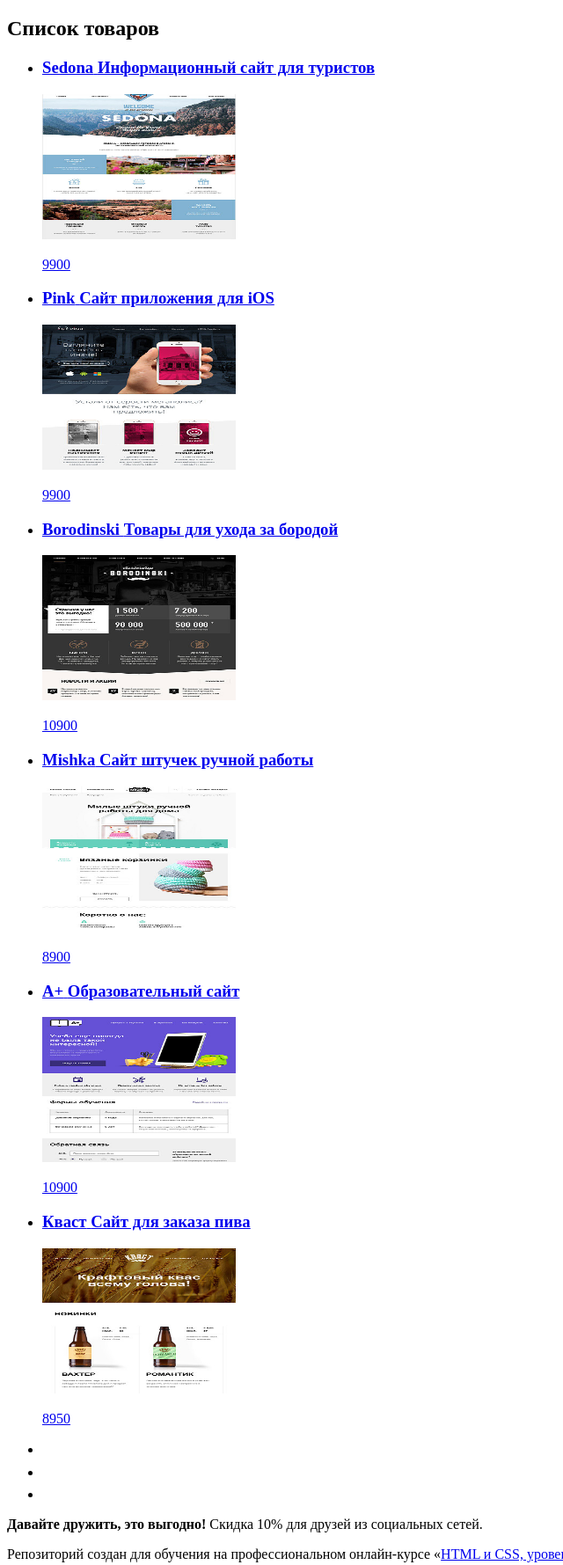
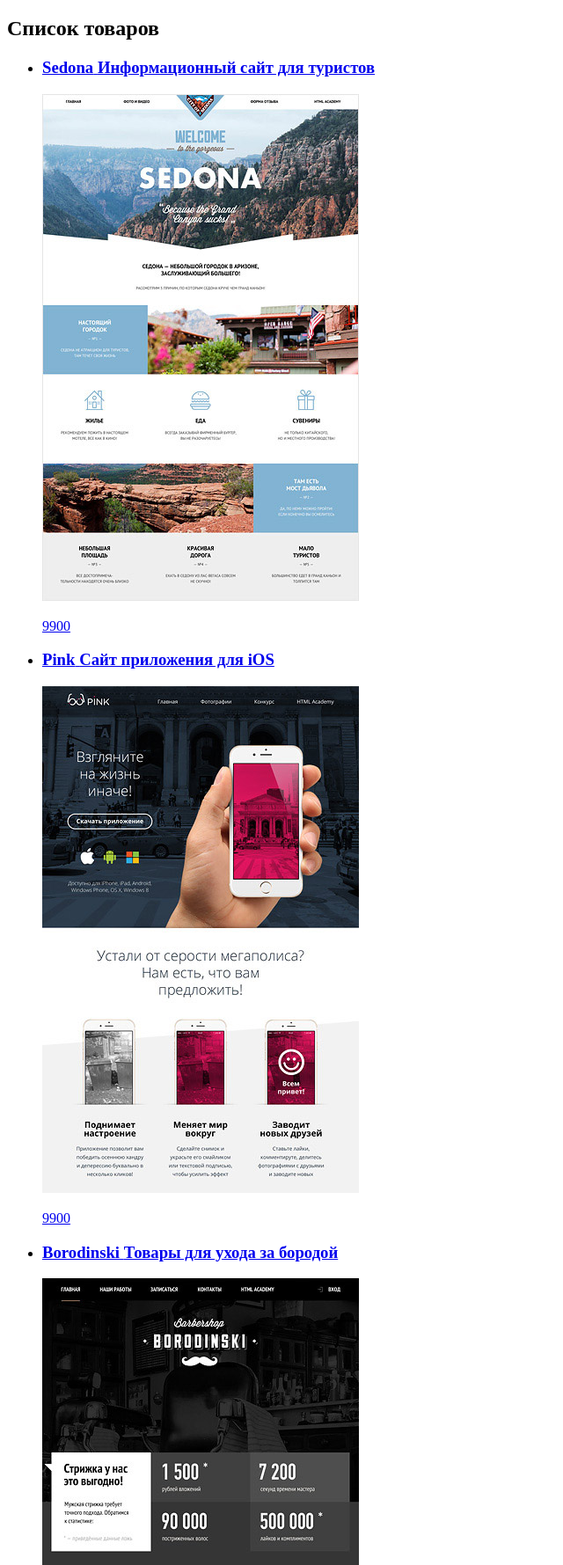
Before and after one commit to verolya/558281-nerds-25, a plain HTML site: page catalog.html in a window 1280 px wide. Shown: the part 295-2074 px from the top of the page at 88% size, without its empty margins (0-640 px from the left). Drawn offline with Linux system fonts and the light colour scheme.

Commit message:
Исправления по изображениям

```diff
--- a/catalog.html
+++ b/catalog.html
@@ -33,7 +33,7 @@
               	</h3>
               		 <p>
               		 	<a href="catalog-item.html">
-                        <img src="img/sedona.jpg" width="220" height="165" alt="Cайт Sedona">
+                        <img src="img/sedona.jpg" width="360" height="576" alt="Cайт Sedona">
                         </a>
                      </p>
                      <p class="catalog-item-price">
@@ -52,7 +52,7 @@
               	</h3>
               		 <p>
               		 	<a href="catalog-item.html">
-                        <img src="img/pink.jpg" width="220" height="165" alt="Cайта Pink">
+                        <img src="img/pink-1.jpg" width="360" height="576" alt="Cайта Pink">
                         </a>
                      </p>
                      <p class="catalog-item-price">
@@ -71,7 +71,7 @@
               	</h3>
               		 <p>
               		 	<a href="catalog-item.html">
-                        <img src="img/barbershop.jpg" width="220" height="165" alt="Cайта Borodinski">
+                        <img src="img/barbershop.jpg" width="360" height="576" alt="Cайта Borodinski">
                         </a>
                      </p>
                      <p class="catalog-item-price">
@@ -90,7 +90,7 @@
               	</h3>
               		 <p>
               		 	<a href="catalog-item.html">
-                        <img src="img/mishka.jpg" width="220" height="165" alt="Cайта Mishka">
+                        <img src="img/mishka.jpg" width="360" height="576" alt="Cайта Mishka">
                         </a>
                      </p>
                      <p class="catalog-item-price">
@@ -109,7 +109,7 @@
               	</h3>
               		 <p>
               		 	<a href="catalog-item.html">
-                        <img src="img/aplus.jpg" width="220" height="165" alt="Cайта A+">
+                        <img src="img/aplus.jpg" width="360" height="576" alt="Cайта A+">
                         </a>
                      </p>
                      <p class="catalog-item-price">
@@ -126,7 +126,7 @@
               	</h3>
               		 <p>
               		 	<a href="catalog-item.html">
-                        <img src="img/kvast.jpg" width="220" height="165" alt="Cайта Кваст">
+                        <img src="img/kvast.jpg" width="360" height="576" alt="Cайта Кваст">
                         </a>
                      </p>
                      <p class="catalog-item-price">
@@ -140,9 +140,9 @@
     </main>
          <footer class="main-footer">
            <ul class="footer-social">
-           	    <li><a class="social-button" href="#"><img src="img/vk-icon.jpg"></a></li>
-                <li><a class="social-button" href="#"><img src="img/fb.jpg"></a></li>
-                <li><a class="social-button" href="#"><img src="img/insta.jpg"></a></li>
+           	    <li><a class="social-button" href="#"><img src="img/vk-icon.svg"></a></li>
+                <li><a class="social-button" href="#"><img src="img/fb-icon.svg"></a></li>
+                <li><a class="social-button" href="#"><img src="img/insta-icon.svg"></a></li>
            </ul>
               <p class="footer-content">
            	   <b>Давайте дружить, это выгодно!</b>
```
Also changed, not shown: index.html (+3 -3 lines), img/fb-icon.png (deleted), img/fb-icon.svg (added), img/fb.jpg (deleted), img/insta-icon.png (deleted), img/insta-icon.svg (added), img/insta.jpg (deleted), img/pink-1.jpg (added), img/vk-icon.jpg (deleted), img/vk-icon.png (deleted), img/vk-icon.svg (added).
